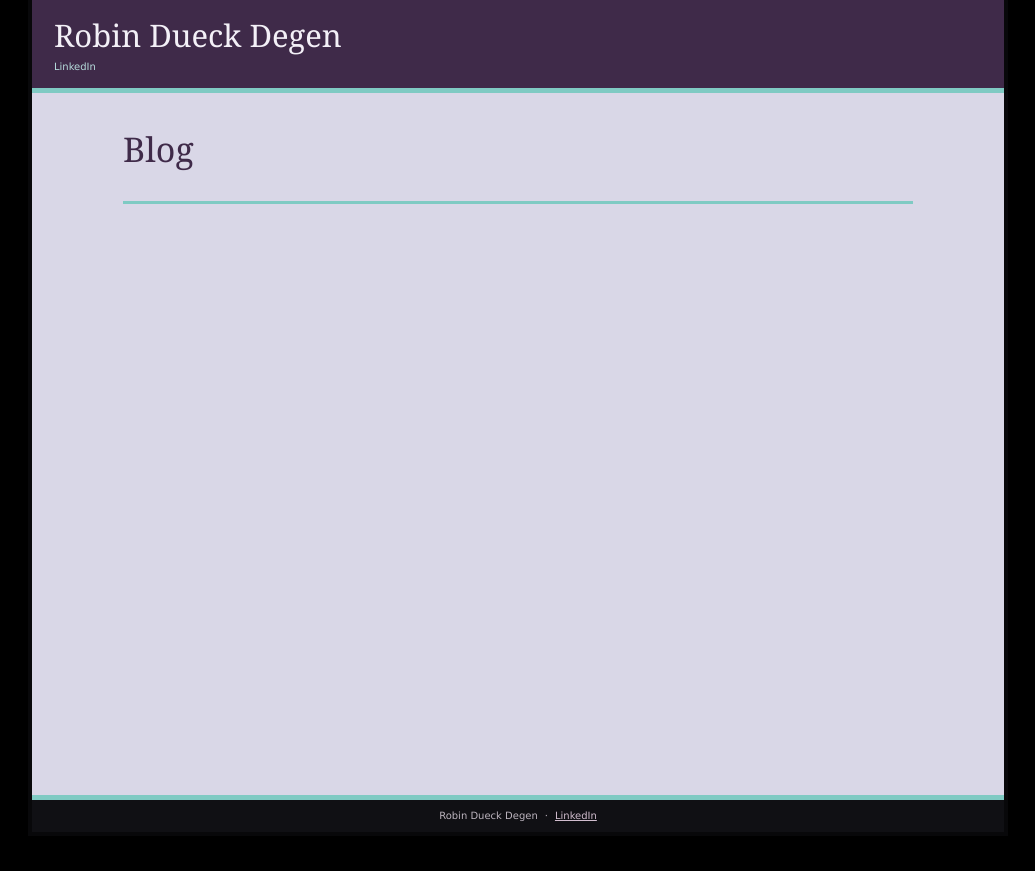
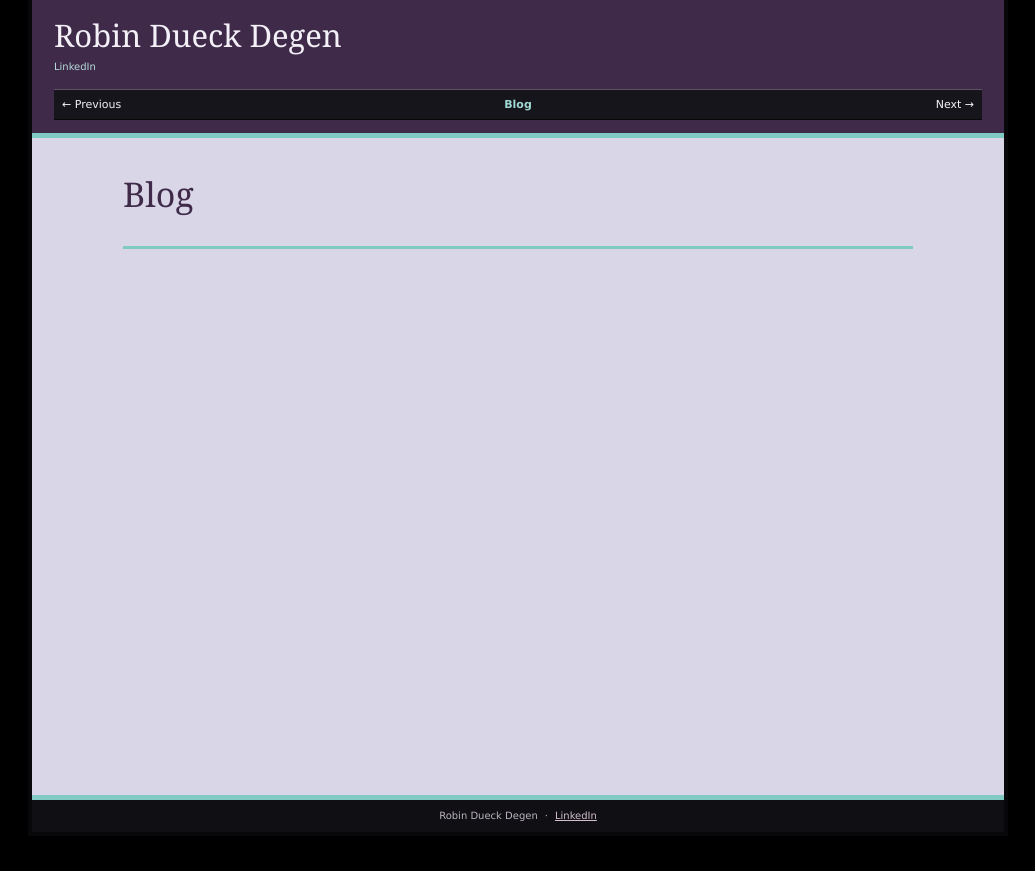
Before and after one commit to 8ts5bgytc8-cyber/robindueckdegen.com, a Jekyll site: the page built from blog/index.html, in a window 1280 px wide. Shown: the top 871 px of the page, without its empty margins (122-1157 px from the left). Built offline with Jekyll 4.4.1, drawn with Linux system fonts in a browser that asks for light colours.

Commit message:
Restore blog-only previous, blog, and next navigation

```diff
--- a/_includes/post-navigation.html
+++ b/_includes/post-navigation.html
@@ -1,11 +1,11 @@
 <nav class="site-nav post-site-nav" aria-label="Blog navigation">
   <span class="post-site-nav-slot post-site-nav-previous">
-    {% if page.previous %}<a href="{{ page.previous.url | relative_url }}">← Previous</a>{% endif %}
+    {% if page.previous %}<a href="{{ page.previous.url | relative_url }}">← Previous</a>{% else %}<span aria-disabled="true">← Previous</span>{% endif %}
   </span>
   <span class="post-site-nav-slot post-site-nav-index">
     <a href="{{ '/blog/' | relative_url }}">Blog</a>
   </span>
   <span class="post-site-nav-slot post-site-nav-next">
-    {% if page.next %}<a href="{{ page.next.url | relative_url }}">Next →</a>{% endif %}
+    {% if page.next %}<a href="{{ page.next.url | relative_url }}">Next →</a>{% else %}<span aria-disabled="true">Next →</span>{% endif %}
   </span>
 </nav>
--- a/_layouts/default.html
+++ b/_layouts/default.html
@@ -61,14 +61,16 @@
           <a href="{{ site.github_url }}">GitHub</a>
         {% endif %}
       </p>
-      {% unless page.blog_area %}
-      {% include navigation.html %}
-      {% if page.layout == "project-chapter" %}
-        {% include project-chapter-navigation.html %}
-      {% elsif page.layout == "project-section" %}
-        {% include project-section-navigation.html %}
+      {% if page.blog_area %}
+        {% include post-navigation.html %}
+      {% else %}
+        {% include navigation.html %}
+        {% if page.layout == "project-chapter" %}
+          {% include project-chapter-navigation.html %}
+        {% elsif page.layout == "project-section" %}
+          {% include project-section-navigation.html %}
+        {% endif %}
       {% endif %}
-      {% endunless %}
     </header>
 
     <main class="page-content{% if page.layout == 'home' %} home-page{% elsif page.layout == 'post' %} blog-post-page{% elsif page.layout == 'project' or page.layout == 'research-project' or page.layout == 'project-chapter' or page.layout == 'project-section' %} project-page{% elsif page.layout == 'cv' %} home-page cv-page{% elsif page.content_class %} {{ page.content_class }}{% endif %}">
```
Also changed, not shown: README.md.
